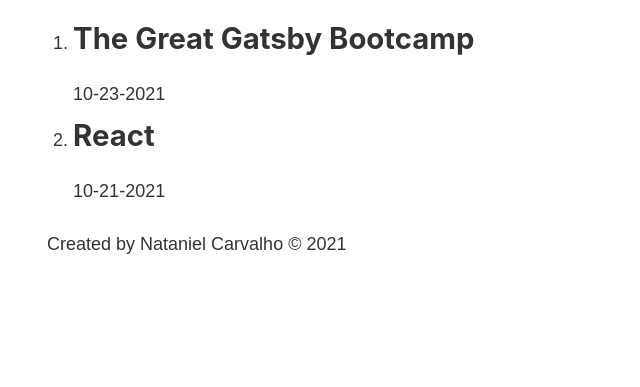
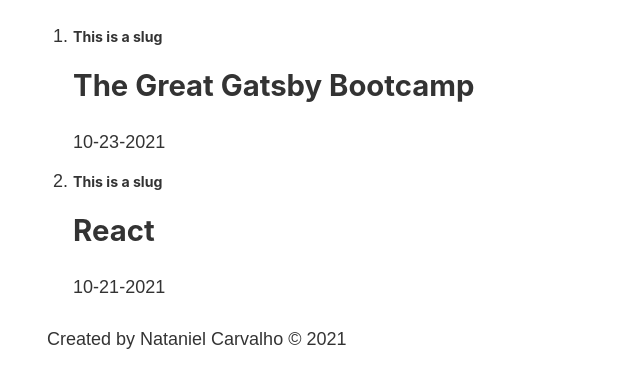
Before and after one commit to natanielmendes/gatsby-bootcamp, a Gatsby site: page /blog in a window 1280 px wide. Shown: the part 393-780 px from the top of the page, without its empty margins (236-876 px from the left). Built offline with nearby package versions, Linux system fonts and the light colour scheme; Gatsby itself is replaced by a stand-in of ours.

Commit message:
Listing slugs

```diff
--- a/src/pages/blog.js
+++ b/src/pages/blog.js
@@ -26,6 +26,7 @@
               {data.allMarkdownRemark.edges.map((edge) => {
                 return (
                   <li>
+                    <h6>This is a slug</h6>
                     <h2>{edge.node.frontmatter.title}</h2>
                     <p>{edge.node.frontmatter.date}</p>
                   </li>
```
